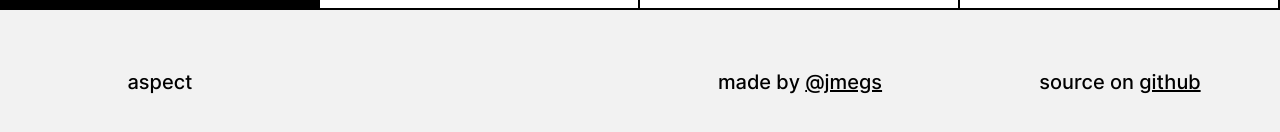
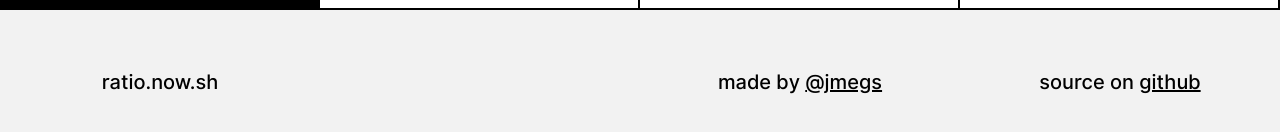
Before and after one commit to plainspace/aspect-ratio, a Next.js app: page / in a window 1280 px wide. Shown: the part 790-922 px from the top of the page. Built offline with nearby package versions, Linux system fonts and the light colour scheme.

Commit message:
update title from aspect to ratio

```diff
--- a/components/Info.jsx
+++ b/components/Info.jsx
@@ -1,6 +1,6 @@
 const Info = () => (
   <div className="info-bar grid">
-    <span className="info-bar__item">aspect</span>
+    <span className="info-bar__item">ratio.now.sh</span>
     <span className="info-bar__item">
       made by <a href="https://johnmeguerian.com">@jmegs</a>
     </span>
--- a/components/head.js
+++ b/components/head.js
@@ -2,7 +2,7 @@ import React from 'react'
 import NextHead from 'next/head'
 import { string } from 'prop-types'
 
-const defaultTitle = 'Aspect'
+const defaultTitle = 'Ratio'
 const defaultDescription = 'A simple aspect ratio calculator.'
 const defaultOGURL = ''
 const defaultOGImage = '/static/og-image.png'
```
